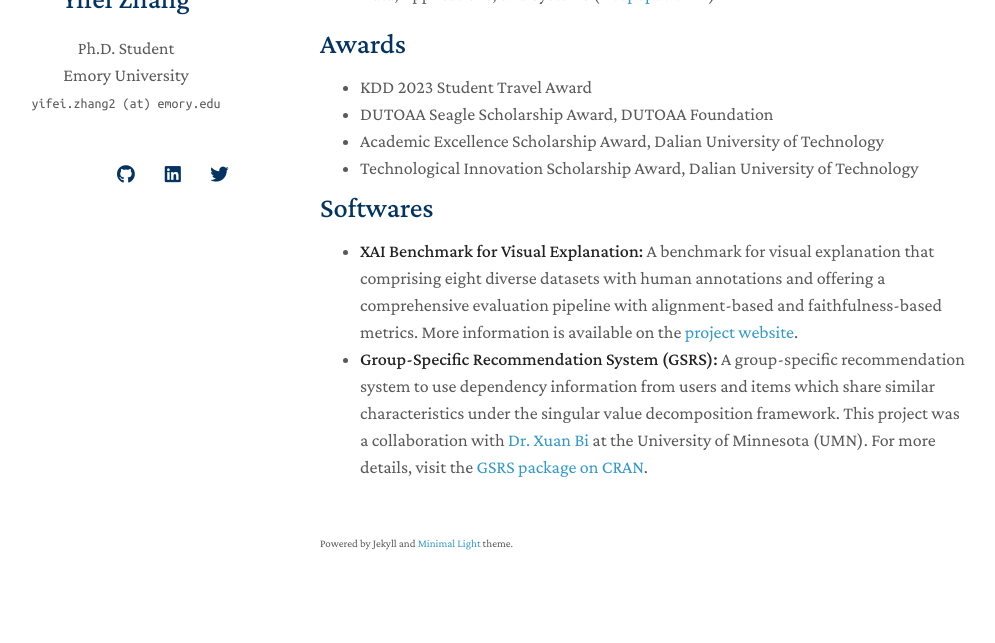
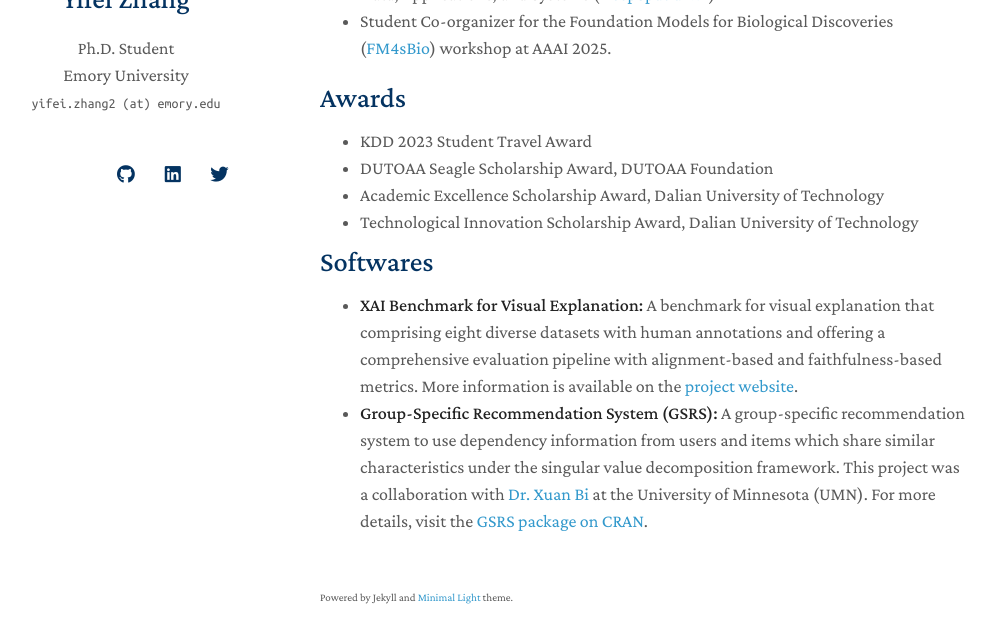
Before and after one commit to yifeizhangcs/yifeizhangcs.github.io, a Jekyll site: the page built from index.md, in a window 1280 px wide and 900 px high, scrolled down 3895 px, cut to the strip 249-892 px from the top of the window. Shown: the whole strip, without its empty margins (150-1145 px from the left). Built offline with Jekyll 4.4.1, drawn with Linux system fonts in a browser that asks for light colours; nearby versions of some CDN libraries; a style sheet for code colours, icons or effects is not loaded; our own code applies the rules of GitHub Pages for plain Markdown files.

Commit message:
Update services.md

```diff
--- a/_includes/services.md
+++ b/_includes/services.md
@@ -17,5 +17,5 @@
 <h4 style="margin:0 10px 0;">Workshop Organizers</h4>
 
 <ul style="margin:0 0 20px;">
-    <li>Publicity Chair for 4th ACM SIGKDD Workshop on Deep Learning for Spatiotemporal Data, Applications, and Systems (<a href="https://deepspatial2024.github.io/">DeepSpatial’24</a>)</li>
+    <li>Publicity Chair for 4th ACM SIGKDD Workshop on Deep Learning for Spatiotemporal Data, Applications, and Systems (<a href="https://deepspatial2024.github.io/">DeepSpatial’24</a>)</li>            <li>Student Co-organizer for the Foundation Models for Biological Discoveries (<a href="https://llms4science-community.github.io/aaai2025">FM4sBio</a>) workshop at AAAI 2025.</li>
 </ul>
```
